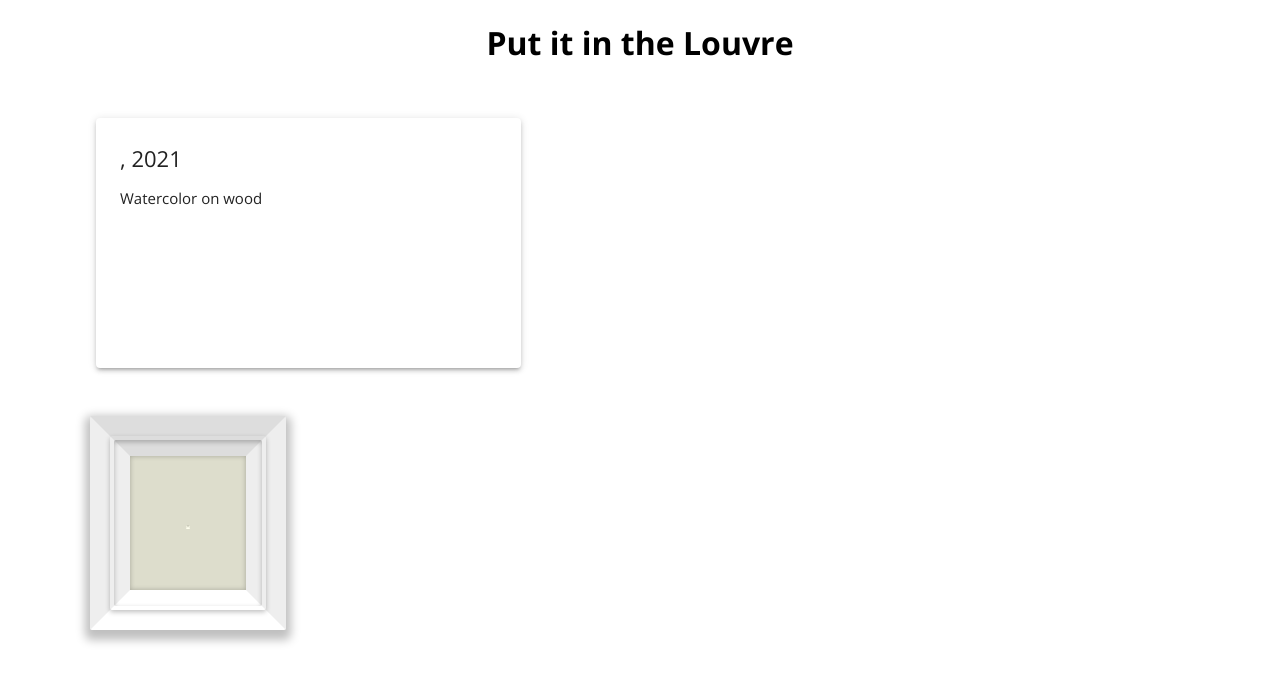
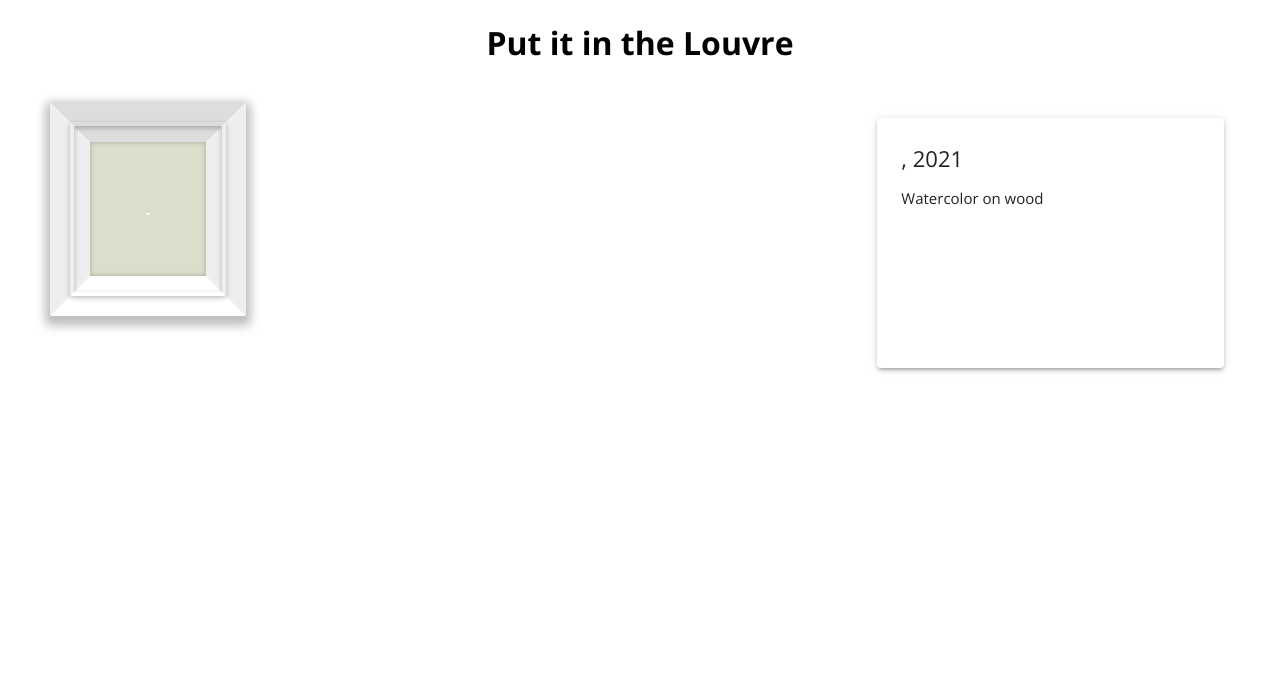
Before and after one commit to geomin76/photoframed, a React (Create React App) app: page /art in a window 1280 px wide. Shown: the top 682 px of the page. Built offline with nearby package versions, Linux system fonts and the light colour scheme.

Commit message:
changes (#5)

```diff
--- a/public/index.html
+++ b/public/index.html
@@ -3,7 +3,7 @@
   <head>
     <meta charset="utf-8" />
     <link rel="icon" href="%PUBLIC_URL%/favicon.ico" />
-    <meta name="viewport" content="width=device-width, initial-scale=1" />
+    <!-- <meta name="viewport" content="width=device-width, initial-scale=1" /> -->
     <meta name="theme-color" content="#000000" />
     <meta
       name="description"
--- a/src/App.js
+++ b/src/App.js
@@ -18,7 +18,7 @@ const App = () => {
           <Start file={file} name={name} artwork={artwork} setFile={setFile} setArtwork={setArtwork} setYear={setYear} setName={setName}/>
         </Route>
         <Route exact path="/art">
-          <Result file={file} artwork={artwork} year={year} name={name}/>
+          <Result file={file} artwork={artwork} year={year} name={name} setFile={setFile}/>
         </Route>
         <Route component={Start}/>
       </Switch>
--- a/src/Result.js
+++ b/src/Result.js
@@ -3,15 +3,25 @@ import { useHistory } from 'react-router';
 import { PaintingType } from './Helper';
 import './App.css'
 
-export const Result = ({ file, artwork, year, name }) => {
+export const Result = ({ file, artwork, year, name, setFile }) => {
 
     const history = useHistory();
 
     return (
-        <Container maxWidth="lg">
+        <Container maxWidth="xl">
             <Box display="flex" justifyContent="center" alignItems="center">
-                <h1 onClick={() => history.push("/")}>Put it in the Louvre</h1>
+                <h1 onClick={() => {
+                    history.push("/")
+                    setFile(null);
+                }}>Put it in the Louvre</h1>
             </Box>
+            <Grid container>
+                <Grid item xs={8} sm={8} md={8} lg={8} xl={8}>
+                    <div className="frame">
+                        <img src={file} alt=""/>
+                    </div>
+                </Grid>
+                <Grid item xs={4} sm={4} md={4} lg={4} xl={4}>
                     <Box sx={{
                         display: 'flex',
                         flexWrap: 'wrap',
@@ -33,9 +43,8 @@ export const Result = ({ file, artwork, year, name }) => {
                             </Box>
                         </Paper>
                     </Box>
-            <div className="frame">
-                <img src={file} alt=""/>
-            </div>
+                </Grid>
+            </Grid>
         </Container>
     )
 }
--- a/src/Start.js
+++ b/src/Start.js
@@ -47,7 +47,7 @@ export const Start = ({file, name, artwork, setFile, setArtwork, setYear, setNam
         </Box>
 
         <Box display="flex" justifyContent="center" alignItems="center" paddingTop={2}>
-          <img src={file} alt="" width="100%"/>
+          { file && <img src={file} alt="" width="100%"/>}
         </Box>
 
         <Box paddingTop={2} paddingBottom={2}>
```
Lines whose indentation alone changed are shown as unchanged.
